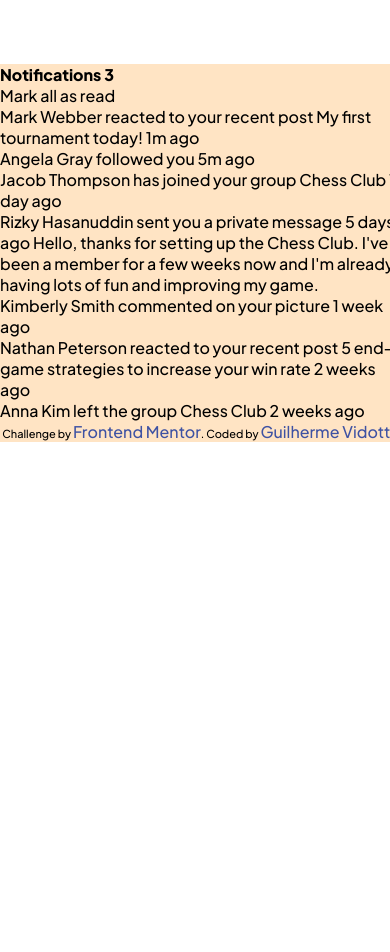
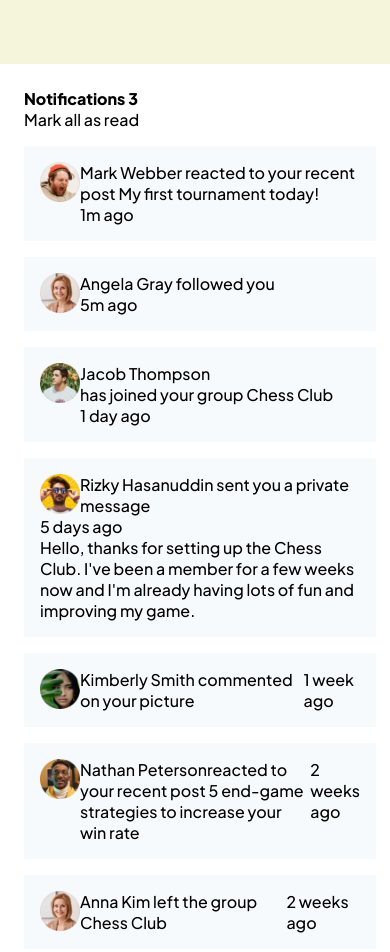
Before and after one commit to Vidottizzz/Notifications-page, a plain HTML site: page index.html in a window 390 px wide. Shown: the top 952 px of the page. Before the commit the page ends 844 px from the top, so only its background shows below. Drawn offline with Linux system fonts and the light colour scheme.

Commit message:
mobile first structure

```diff
--- a/index.html
+++ b/index.html
@@ -1,11 +1,20 @@
 <!DOCTYPE html>
 <html lang="en">
   <head>
-  <meta charset="UTF-8">
-  <meta name="viewport" content="width=device-width, initial-scale=1.0"> <!-- displays site properly based on user's device -->
-  <link href="https://fonts.googleapis.com/css2?family=Plus+Jakarta+Sans:wght@500;800&display=swap" rel="stylesheet">
-  <link rel="icon" type="image/png" sizes="32x32" href="./assets/images/favicon-32x32.png">
-  <link rel="stylesheet" href="/style.css" type="text/css">
+    <meta charset="UTF-8" />
+    <meta name="viewport" content="width=device-width, initial-scale=1.0" />
+    <!-- displays site properly based on user's device -->
+    <link
+      href="https://fonts.googleapis.com/css2?family=Plus+Jakarta+Sans:wght@500;800&display=swap"
+      rel="stylesheet"
+    />
+    <link
+      rel="icon"
+      type="image/png"
+      sizes="32x32"
+      href="./assets/images/favicon-32x32.png"
+    />
+    <link rel="stylesheet" href="/style.css" type="text/css" />
     <title>Frontend Mentor | Notifications page</title>
 
     <!-- Feel free to remove these styles or customise in your own stylesheet 👍 -->
@@ -14,56 +23,95 @@
     <div id="card_itself">
       <head>
         <div id="title-wrapper">
-  <h1>
-    Notifications  <span>3</span>
-  </h1>
-  <span>
-Mark all as read
-  </span>
+          <h1>Notifications <span>3</span></h1>
+          <span> Mark all as read </span>
         </div>
       </head>
 
       <main>
+        <div class="noti_div">
+          <img src="/assets/images/avatar-mark-webber.webp" alt="" />
           <div>
-      Mark Webber reacted to your recent post My first tournament today!
-      1m ago
+            <p>
+              <span class="noti_name">Mark Webber</span> reacted to your recent
+              post My first tournament today!
+            </p>
+            <p class="noti_time">1m ago</p>
           </div>
-    <div>
-      Angela Gray followed you
-      5m ago
-    </div>
-    <div>
-      Jacob Thompson has joined your group Chess Club
-      1 day ago
-    </div>
-    <div>
-      Rizky Hasanuddin sent you a private message
-      5 days ago
-      Hello, thanks for setting up the Chess Club. I've been a member for a few weeks now and
-      I'm already having lots of fun and improving my game.
-    </div>
-    <div>
-      Kimberly Smith commented on your picture
-      1 week ago
-    </div>
-    <div>
-      Nathan Peterson reacted to your recent post 5 end-game strategies to increase your win rate
-      2 weeks ago
-    </div>
-    <div>
-      Anna Kim left the group Chess Club
-      2 weeks ago
         </div>
 
+        <div class="noti_div">
+          <img src="/assets/images/avatar-angela-gray.webp" alt="" />
+          <div>
+            <p><span class="noti_name">Angela Gray</span> followed you</p>
+            <p class="noti_time">5m ago</p>
+          </div>
+        </div>
+
+        <div class="noti_div">
+          <img src="/assets/images/avatar-jacob-thompson.webp" alt="" />
+          <div>
+            <p><span class="noti_name">Jacob Thompson</span></p>
+            has joined your group Chess Club
+            <p class="noti_time">1 day ago</p>
+          </div>
+        </div>
+
+        <div class="noti_div1">
+          <div id="hold_message">
+            <img src="/assets/images/avatar-rizky-hasanuddin.webp" alt="" />
+            <p>
+              <span class="noti_name">Rizky Hasanuddin</span> sent you a private
+              message
+            </p>
+          </div>
+
+          <p class="noti_time">5 days ago</p>
+          <p>
+            Hello, thanks for setting up the Chess Club. I've been a member for
+            a few weeks now and I'm already having lots of fun and improving my
+            game.
+          </p>
+        </div>
+
+        <div class="noti_div">
+          <img src="/assets/images/avatar-kimberly-smith.webp" alt="" />
+
+          <p>
+            <span class="noti_name">Kimberly Smith</span> commented on your
+            picture
+          </p>
+          <span class="noti_time">1 week ago</span>
+        </div>
+
+        <div class="noti_div">
+          <img src="/assets/images/avatar-nathan-peterson.webp" alt="" />
+
+          <p>
+            <span class="noti_name">Nathan Peterson</span>reacted to your recent
+            post 5 end-game strategies to increase your win rate
+          </p>
+          <span class="noti_time">2 weeks ago</span>
+        </div>
+
+        <div class="noti_div">
+          <img src="/assets/images/avatar-angela-gray.webp" alt="" />
+
+          <p>
+            <span class="noti_time">Anna Kim</span> left the group Chess Club
+          </p>
+          <span class="noti_time">2 weeks ago</span>
+        </div>
       </main>
 
       <footer>
         <div class="attribution">
-      Challenge by <a href="https://www.frontendmentor.io?ref=challenge" target="_blank">Frontend Mentor</a>.
-      Coded by <a href="#">Guilherme Vidotti</a>.
+          Challenge by
+          <a href="https://www.frontendmentor.io?ref=challenge" target="_blank"
+            >Frontend Mentor</a
+          >. Coded by <a href="#">Guilherme Vidotti</a>.
         </div>
       </footer>
     </div>
-
   </body>
 </html>
--- a/style.css
+++ b/style.css
@@ -26,12 +26,68 @@
     font-family: "Plus Jakarta Sans";
     font-size: 16px;
 }
+body {
+    background-color: beige;
+}
 #card_itself {
-    background-color: bisque;
+    background-color: white;
     margin: 4rem auto;
     width: 25rem;
+    padding: 1.5rem;
+}
+
+.noti_div {
+
+display: flex;
+padding: 1rem 1rem;
+margin: 1rem 0;
+background-color: var(--Verylightgrayishblue);
 
 }
+.noti_div1 {
+
+display: block;
+padding: 1rem 1rem;
+margin: 1rem 0;
+background-color: var(--Verylightgrayishblue);
+
+}
+.noti_div1 img {
+    width:2.5rem;
+    height: 2.5rem;
+
+    }
+
+.noti_name{
+
+
+}
+
+.noti_div img {
+width:2.5rem;
+height: 2.5rem;
+
+}
+
+.noti_time {
+
+
+}
+
+#hold_message {
+    display: flex;
+}
+/* header */
+
+
+
+
+/* main */
+
+
+
+
+/* footer */
 .attribution { font-size: 11px; text-align: center; }
 
 .attribution a { color: hsl(228, 45%, 44%); }
```
Lines whose indentation alone changed are shown as unchanged.
